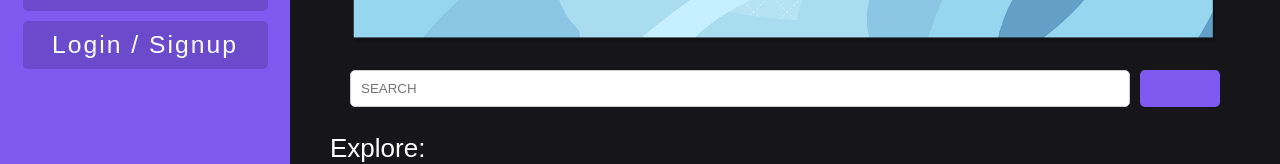
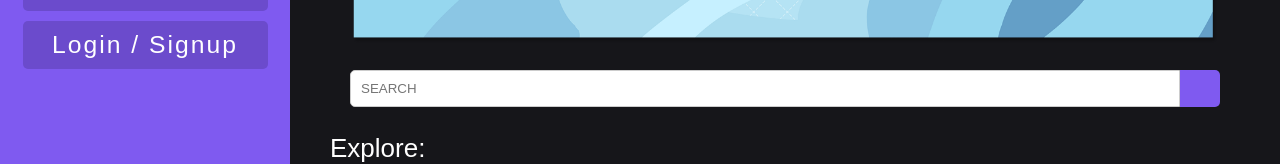
Before and after one commit to ZaarafA/SketchBASE-client, a React (Create React App) app: page / in a window 1280 px wide. Shown: the part 311-475 px from the top of the page. Built offline with nearby package versions, Linux system fonts and the light colour scheme; no server answers.

Commit message:
Linked Search

```diff
--- a/src/Home.css
+++ b/src/Home.css
@@ -55,22 +55,29 @@ body {
 .search-bar {
   display: flex;
   margin: 20px 20px;
+  text-decoration: none;
+  color: inherit;
+  cursor: pointer;
 }
 
 .search-bar input {
   flex: 1;
   padding: 10px;
-  border-radius: 5px;
+  border-radius: 5px 0 0 5px;
   border: 1px solid #ccc;
+  cursor: pointer;
+  background: white;
+  color: black;
 }
 
 .search-bar button {
-  padding: 10px 40px;
+  width: 40px;
   background-color: var(--purpmain);
   color: white;
   border: none;
-  border-radius: 5px;
-  margin-left: 10px;
+  border-radius: 0 5px 5px 0;
+  margin: 0;
+  cursor: pointer;
 }
 
 .home-image-cards {
--- a/src/Home.js
+++ b/src/Home.js
@@ -2,6 +2,7 @@
 // import { Link } from "react-router-dom";
 import Header from "./Header";
 import Sidebar from "./Sidebar";
+import { Link } from "react-router-dom";
 import "./Home.css";
 
 const Home = () => {
@@ -14,10 +15,10 @@ const Home = () => {
           <div className="banner">
             <img src="/Group23.png" alt="SketchBase Banner" />
           </div>
-          <div className="search-bar">
-            <input type="text" placeholder="SEARCH" />
-            <button></button>
-          </div>
+          <Link to="/search" className="search-bar">
+              <input type="text" placeholder="SEARCH" readOnly />
+              <button />
+          </Link>
           <div className="explore">
             <p>Explore:</p>
             <div className="home-image-cards">
```
